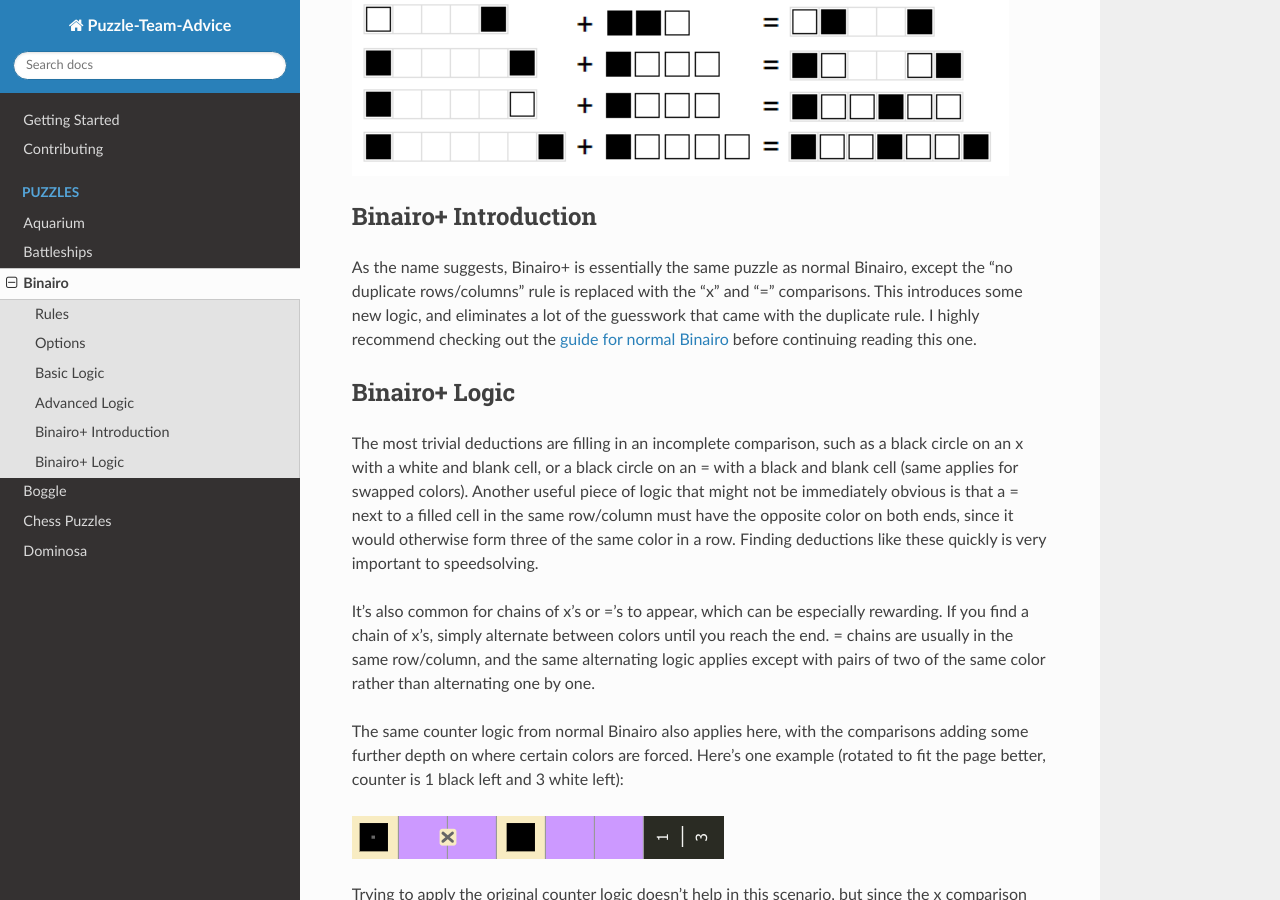
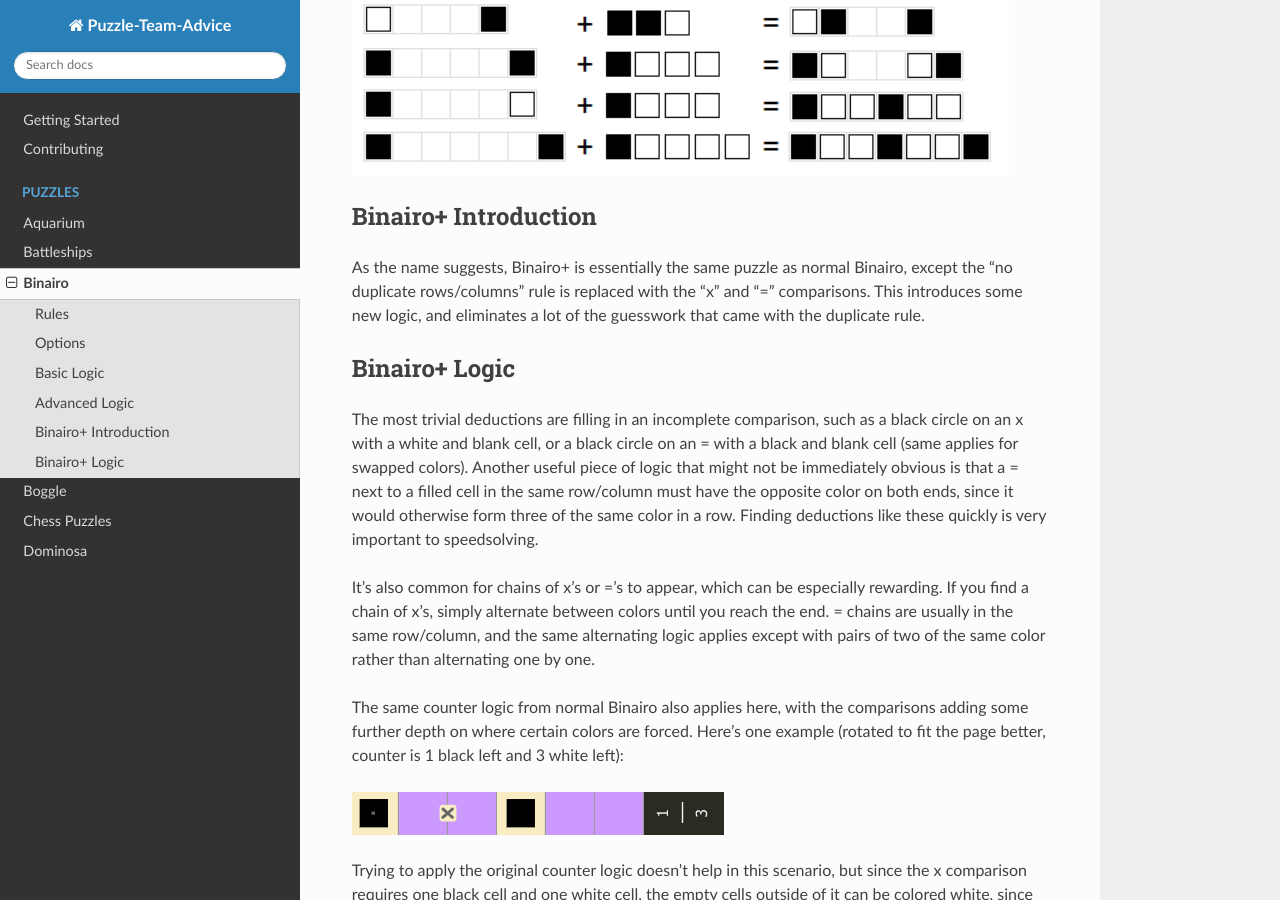
Before and after one commit to Ailurust/puzzle-team-advice, a Sphinx documentation site: the page built from docs/source/puzzles/binairo.rst, in a window 1280 px wide and 900 px high, scrolled down 1658 px. Built offline with Sphinx 7.4.7 and the Read the Docs theme 3.1.0, drawn with Linux system fonts in a browser that asks for light colours.

Commit message:
remove obsolete link in binairo page

```diff
--- a/docs/source/puzzles/binairo.rst
+++ b/docs/source/puzzles/binairo.rst
@@ -69,9 +69,7 @@ Binairo+ Introduction
 
 As the name suggests, Binairo+ is essentially the same puzzle as normal Binairo, except the "no duplicate rows/columns"
 rule is replaced with the "x" and "=" comparisons. This introduces some new logic, and eliminates a lot of the guesswork
-that came with the duplicate rule. I highly recommend checking out the
-`guide for normal Binairo <https://puzzle-team-advice.readthedocs.io/en/latest/puzzles/binairo.html>`_ before continuing
-reading this one.
+that came with the duplicate rule.
 
 Binairo+ Logic
 --------------
```
